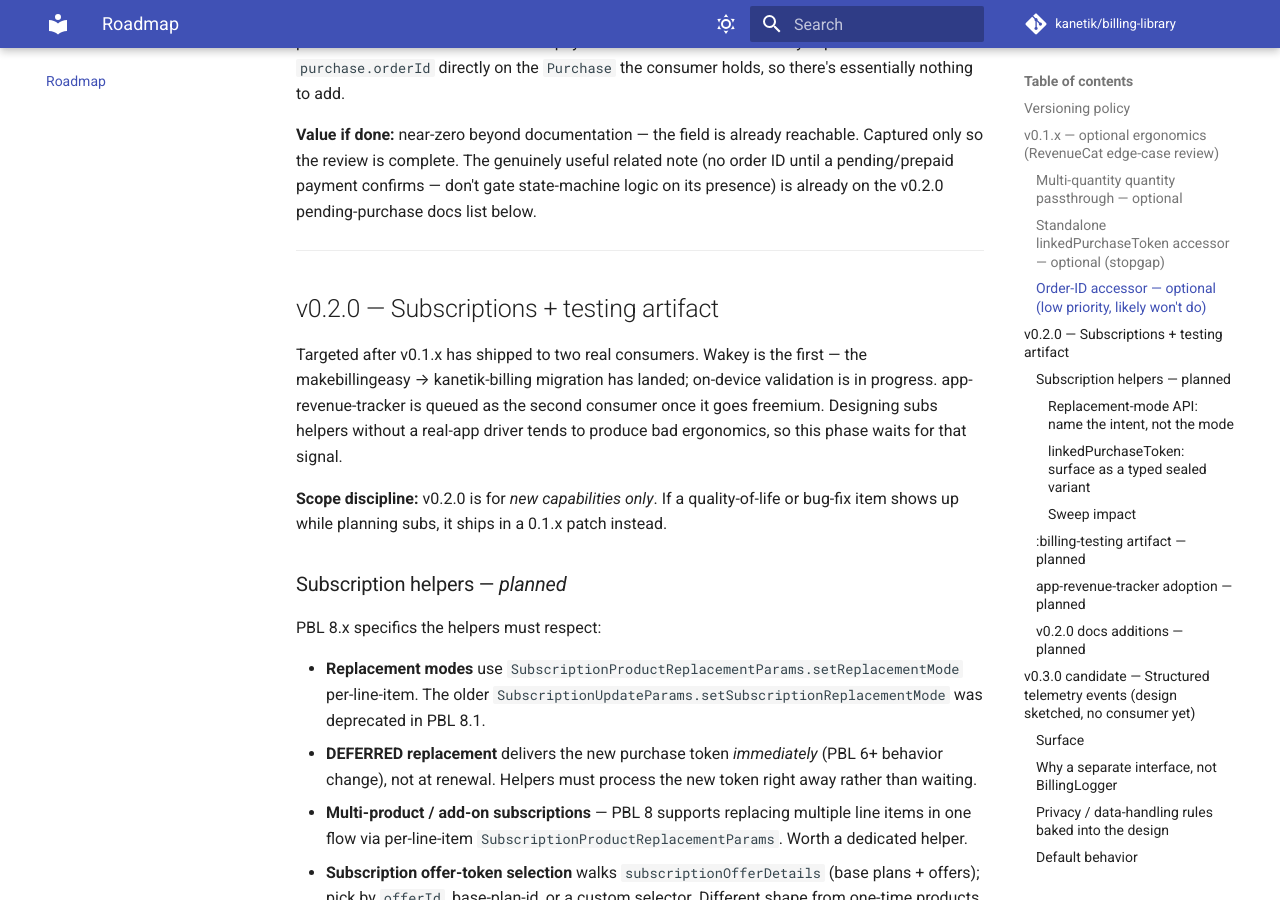
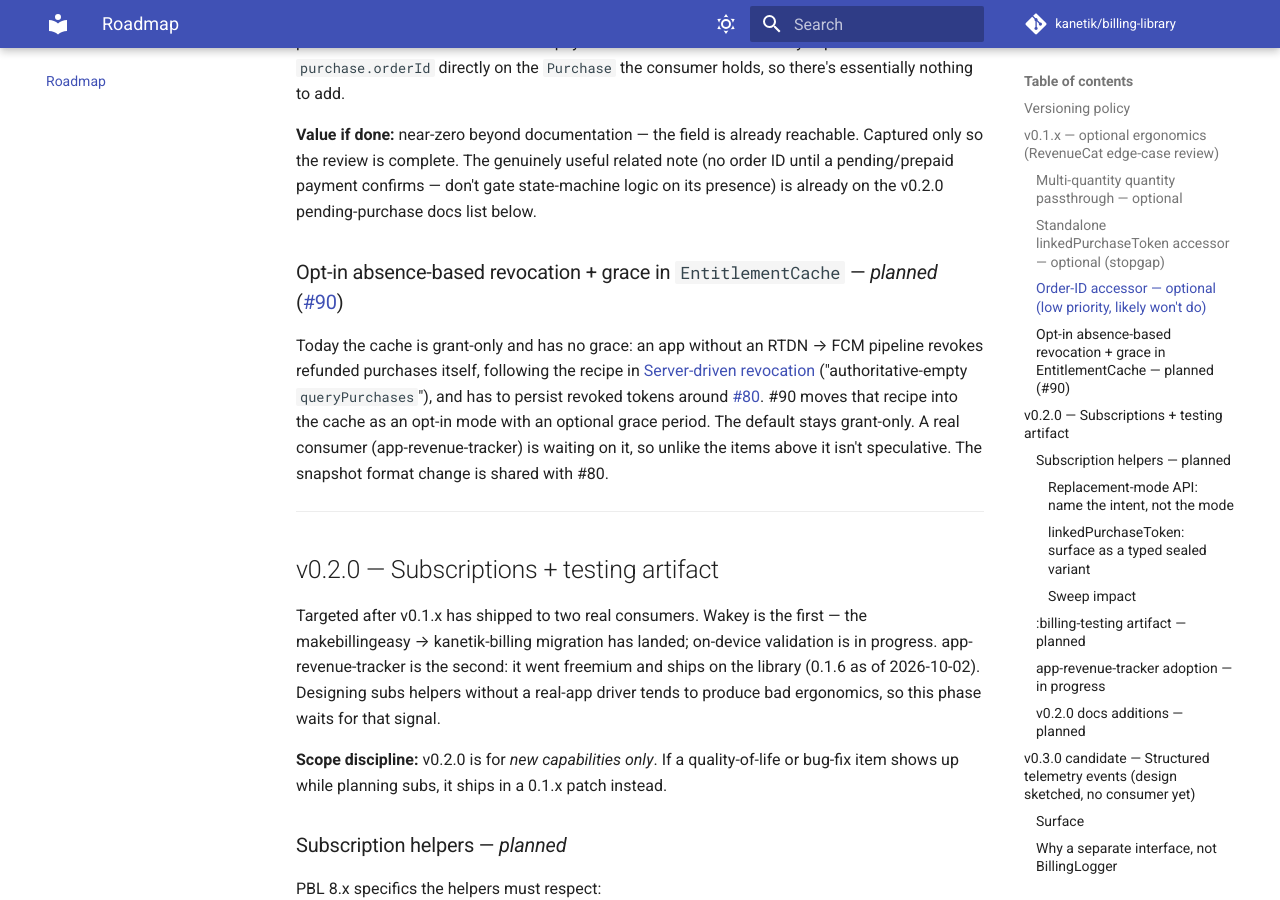
Before and after one commit to kanetik/billing-library, an MkDocs documentation site: the page built from docs/roadmap.md, in a window 1280 px wide and 900 px high, scrolled down 2101 px. Built offline with MkDocs 1.6.1 and Material for MkDocs 9.7.7, drawn with Linux system fonts in a browser that asks for light colours; comment, search, counter and statistics services are not loaded; some of the changed text lies outside the part shown.

Commit message:
docs(roadmap): plan opt-in absence-based revocation (#90); update app-revenue-tracker status
app-revenue-tracker is freemium and ships on 0.1.6; its EntitlementCache
adoption waits on #90 because it relies on absence-based revocation.

Co-Authored-By: Claude Opus 5.5 <noreply@anthropic.com>
Claude-Session: https://claude.ai/code/session_011w3nZvLkzK2LPwQRRJxVvV

```diff
--- a/docs/roadmap.md
+++ b/docs/roadmap.md
@@ -51,11 +51,15 @@ The article treats order IDs as state-machine identifiers, and flags that prepai
 
 **Value if done:** near-zero beyond documentation — the field is already reachable. Captured only so the review is complete. The genuinely useful related note (no order ID until a pending/prepaid payment confirms — don't gate state-machine logic on its presence) is already on the v0.2.0 pending-purchase docs list below.
 
+### Opt-in absence-based revocation + grace in `EntitlementCache` — *planned* ([#90](https://github.com/kanetik/billing-library/issues/90))
+
+Today the cache is grant-only and has no grace: an app without an RTDN → FCM pipeline revokes refunded purchases itself, following the recipe in [Server-driven revocation](guides/server-driven-revocation.md#other-emit-triggers) ("authoritative-empty `queryPurchases`"), and has to persist revoked tokens around [#80](https://github.com/kanetik/billing-library/issues/80). #90 moves that recipe into the cache as an opt-in mode with an optional grace period. The default stays grant-only. A real consumer (app-revenue-tracker) is waiting on it, so unlike the items above it isn't speculative. The snapshot format change is shared with #80.
+
 ---
 
 ## v0.2.0 — Subscriptions + testing artifact
 
-Targeted after v0.1.x has shipped to two real consumers. Wakey is the first — the makebillingeasy → kanetik-billing migration has landed; on-device validation is in progress. app-revenue-tracker is queued as the second consumer once it goes freemium. Designing subs helpers without a real-app driver tends to produce bad ergonomics, so this phase waits for that signal.
+Targeted after v0.1.x has shipped to two real consumers. Wakey is the first — the makebillingeasy → kanetik-billing migration has landed; on-device validation is in progress. app-revenue-tracker is the second: it went freemium and ships on the library (0.1.6 as of 2026-10-02). Designing subs helpers without a real-app driver tends to produce bad ergonomics, so this phase waits for that signal.
 
 **Scope discipline:** v0.2.0 is for *new capabilities only*. If a quality-of-life
 or bug-fix item shows up while planning subs, it ships in a 0.1.x patch instead.
@@ -149,9 +153,9 @@ New Gradle module published as `com.kanetik.billing:billing-testing:0.2.0`:
 - README section "Testing with FakeBillingRepository" with a JUnit example + Hilt debug-flavor DI example
 - Adopt in Wakey's debug flavor where `DebugConfig.mockUserType` currently short-circuits the real billing repo — gives the real plumbing coverage even in mocked-entitlement debug builds
 
-### app-revenue-tracker adoption — *planned*
+### app-revenue-tracker adoption — *in progress*
 
-Second real consumer once that app goes freemium. Almost certainly surfaces design issues that Wakey didn't, since the use cases differ (tracker is metric-driven; Wakey is feature-gating).
+Status (2026-10-02): the app is freemium and ships on 0.1.6 for its purchase flow. Its `EntitlementCache` adoption (kanetik/app-revenue-tracker#45) waits on [#90](https://github.com/kanetik/billing-library/issues/90) below, because the app relies on absence-based revocation and the 0.1.6 cache is grant-only.
 
 ### v0.2.0 docs additions — *planned*
 
```
